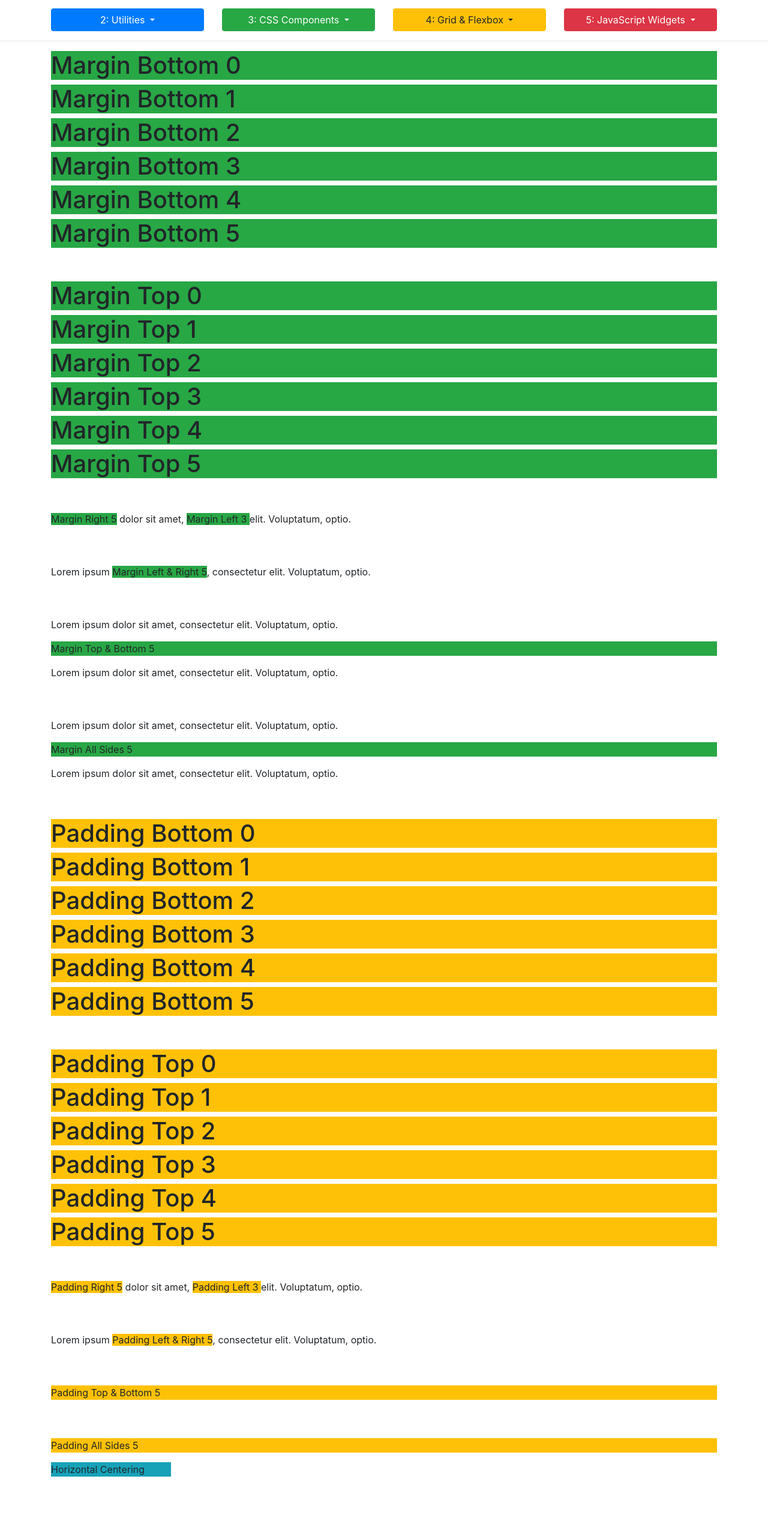
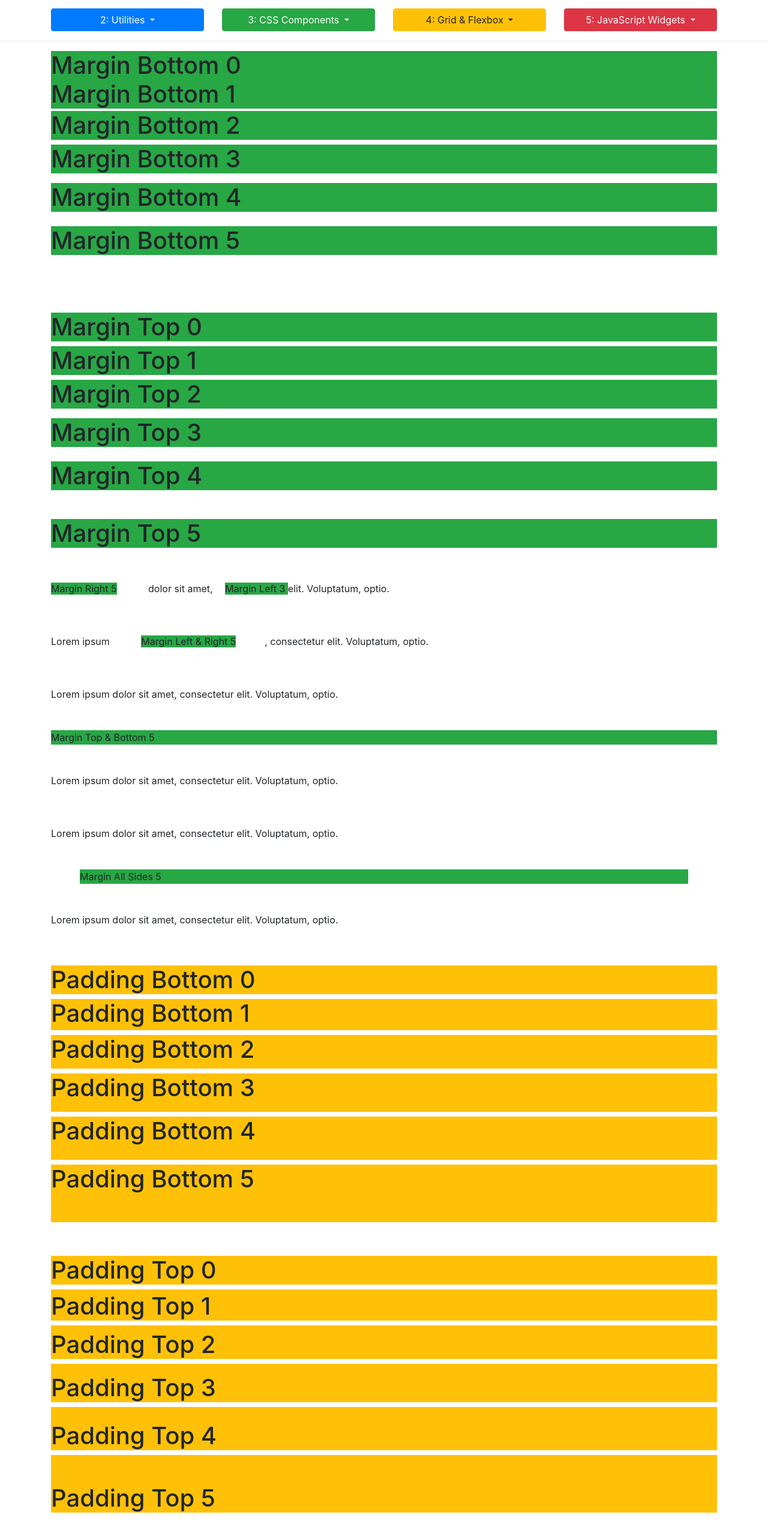
Before and after one commit to keys4words/19038, a plain HTML site: page sandbox/2_6_spacing.html in a window 1280 px wide. Shown: the part 120-2680 px from the top of the page at 60% size. Drawn offline with nearby package versions, Linux system fonts and the light colour scheme.

Commit message:
add spacing and sizing

```diff
--- a/sandbox/2_6_spacing.html
+++ b/sandbox/2_6_spacing.html
@@ -88,45 +88,45 @@
         <!--###################START HERE####################-->
 
         <!-- MB MARGIN BOTTOM -->
-        <h1 class="bg-success">Margin Bottom 0</h1>
-        <h1 class="bg-success">Margin Bottom 1</h1>
-        <h1 class="bg-success">Margin Bottom 2</h1>
-        <h1 class="bg-success">Margin Bottom 3</h1>
-        <h1 class="bg-success">Margin Bottom 4</h1>
-        <h1 class="bg-success">Margin Bottom 5</h1>
+        <h1 class="mb-0 bg-success">Margin Bottom 0</h1>
+        <h1 class="mb-1 bg-success">Margin Bottom 1</h1>
+        <h1 class="mb-2 bg-success">Margin Bottom 2</h1>
+        <h1 class="mb-3 bg-success">Margin Bottom 3</h1>
+        <h1 class="mb-4 bg-success">Margin Bottom 4</h1>
+        <h1 class="mb-5 bg-success">Margin Bottom 5</h1>
 
         <br>
         <br>
 
         <!-- MT MARGIN TOP -->
-        <h1 class="bg-success">Margin Top 0</h1>
-        <h1 class="bg-success">Margin Top 1</h1>
-        <h1 class="bg-success">Margin Top 2</h1>
-        <h1 class="bg-success">Margin Top 3</h1>
-        <h1 class="bg-success">Margin Top 4</h1>
-        <h1 class="bg-success">Margin Top 5</h1>
+        <h1 class="mt-0 bg-success">Margin Top 0</h1>
+        <h1 class="mt-1 bg-success">Margin Top 1</h1>
+        <h1 class="mt-2 bg-success">Margin Top 2</h1>
+        <h1 class="mt-3 bg-success">Margin Top 3</h1>
+        <h1 class="mt-4 bg-success">Margin Top 4</h1>
+        <h1 class="mt-5 bg-success">Margin Top 5</h1>
 
         <br>
         <br>
 
         <!-- ML & MR -->
         <p>
-            <span class="bg-success">Margin Right 5</span> dolor sit amet,
-            <span class="bg-success">Margin Left 3 </span> elit. Voluptatum, optio.</p>
+            <span class="mr-5 bg-success">Margin Right 5</span> dolor sit amet,
+            <span class="ml-3 bg-success">Margin Left 3 </span> elit. Voluptatum, optio.</p>
 
         <br>
         <br>
 
         <!-- MX MARGIN LEFT RIGHT -->
         <p>Lorem ipsum
-            <span class="bg-success">Margin Left & Right 5</span>, consectetur elit. Voluptatum, optio.</p>
+            <span class="mx-5 bg-success">Margin Left & Right 5</span>, consectetur elit. Voluptatum, optio.</p>
 
         <br>
         <br>
 
         <!-- MY  MARGIN TOP BOTTOM -->
         <p>Lorem ipsum dolor sit amet, consectetur elit. Voluptatum, optio.</p>
-        <p class="bg-success">Margin Top & Bottom 5</p>
+        <p class="my-5 bg-success">Margin Top & Bottom 5</p>
         <p>Lorem ipsum dolor sit amet, consectetur elit. Voluptatum, optio.</p>
 
         <br>
@@ -134,60 +134,60 @@
 
         <!-- BLANK - ALL SIDES -->
         <p>Lorem ipsum dolor sit amet, consectetur elit. Voluptatum, optio.</p>
-        <p class="bg-success">Margin All Sides 5</p>
+        <p class="m-5 bg-success">Margin All Sides 5</p>
         <p>Lorem ipsum dolor sit amet, consectetur elit. Voluptatum, optio.</p>
 
         <br>
         <br>
 
         <!-- PB PADDING BOTTOM -->
-        <h1 class="bg-warning">Padding Bottom 0</h1>
-        <h1 class="bg-warning">Padding Bottom 1</h1>
-        <h1 class="bg-warning">Padding Bottom 2</h1>
-        <h1 class="bg-warning">Padding Bottom 3</h1>
-        <h1 class="bg-warning">Padding Bottom 4</h1>
-        <h1 class="bg-warning">Padding Bottom 5</h1>
+        <h1 class="pb-0 bg-warning">Padding Bottom 0</h1>
+        <h1 class="pb-1 bg-warning">Padding Bottom 1</h1>
+        <h1 class="pb-2 bg-warning">Padding Bottom 2</h1>
+        <h1 class="pb-3 bg-warning">Padding Bottom 3</h1>
+        <h1 class="pb-4 bg-warning">Padding Bottom 4</h1>
+        <h1 class="pb-5 bg-warning">Padding Bottom 5</h1>
 
         <br>
         <br>
 
         <!-- PT PADDING TOP -->
-        <h1 class="bg-warning">Padding Top 0</h1>
-        <h1 class="bg-warning">Padding Top 1</h1>
-        <h1 class="bg-warning">Padding Top 2</h1>
-        <h1 class="bg-warning">Padding Top 3</h1>
-        <h1 class="bg-warning">Padding Top 4</h1>
-        <h1 class="bg-warning">Padding Top 5</h1>
+        <h1 class="pt-0 bg-warning">Padding Top 0</h1>
+        <h1 class="pt-1 bg-warning">Padding Top 1</h1>
+        <h1 class="pt-2 bg-warning">Padding Top 2</h1>
+        <h1 class="pt-3 bg-warning">Padding Top 3</h1>
+        <h1 class="pt-4 bg-warning">Padding Top 4</h1>
+        <h1 class="pt-5 bg-warning">Padding Top 5</h1>
 
         <br>
         <br>
 
         <!-- PL & PR -->
         <p>
-            <span class="bg-warning">Padding Right 5</span> dolor sit amet,
-            <span class="bg-warning">Padding Left 3 </span> elit. Voluptatum, optio.</p>
+            <span class="pr-5 bg-warning">Padding Right 5</span> dolor sit amet,
+            <span class="pl-3 bg-warning">Padding Left 3 </span> elit. Voluptatum, optio.</p>
 
         <br>
         <br>
 
         <!-- PX PADDING LEFT RIGHT -->
         <p>Lorem ipsum
-            <span class="bg-warning">Padding Left & Right 5</span>, consectetur elit. Voluptatum, optio.</p>
+            <span class="px-5 bg-warning">Padding Left & Right 5</span>, consectetur elit. Voluptatum, optio.</p>
 
         <br>
         <br>
 
         <!-- PY  PADDING TOP BOTTOM -->
-        <p class="bg-warning">Padding Top & Bottom 5</p>
+        <p class="py-5 bg-warning">Padding Top & Bottom 5</p>
 
         <br>
         <br>
 
         <!-- ALL SIDES -->
-        <p class="bg-warning">Padding All Sides 5</p>
+        <p class="p-5 bg-warning">Padding All Sides 5</p>
 
         <!-- HORIZONTAL CENTERING -->
-        <div class="bg-info" style="width: 200px;">
+        <div class="bg-info mx-auto" style="width: 200px;">
             Horizontal Centering
         </div>
 
```
Also changed, not shown: m1/src/index.html (+13 -0 lines), sandbox/2_7_sizing.html (+32 -32 lines).
